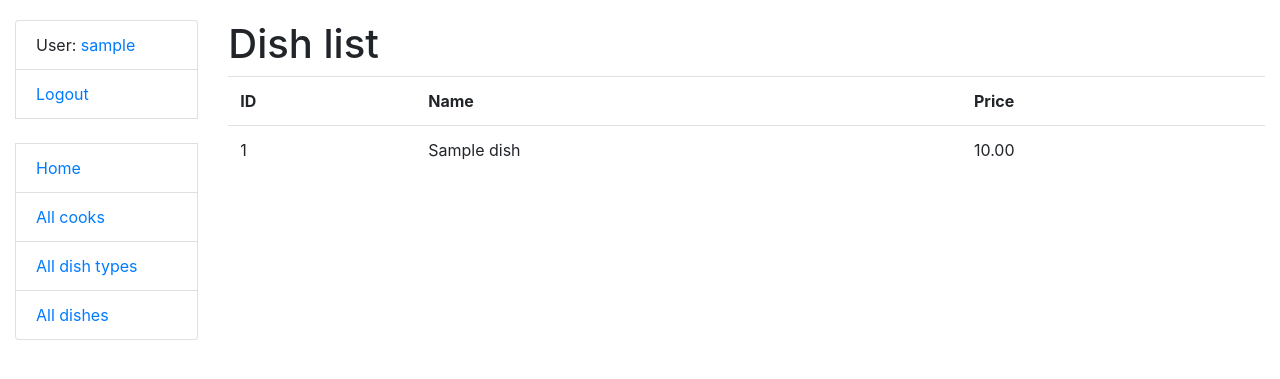
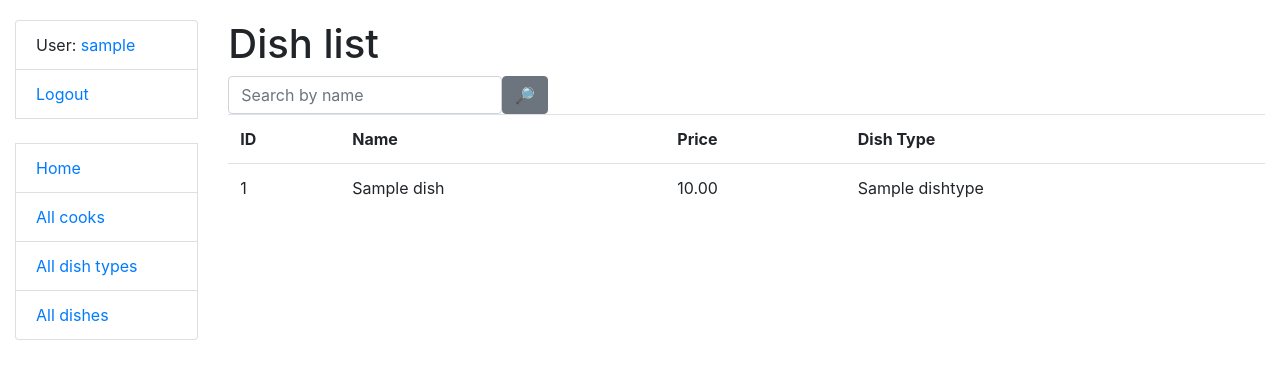
Before and after one commit to arsenmakovei/restaurant-kitchen-service, a Django app: page /dishes/ in a window 1280 px wide. Shown: the top 379 px of the page. Run offline with Django 4.2, Linux system fonts and the light colour scheme; a user stored in the database is signed in; tables that the repository leaves empty hold one stand-in row (values such as "Sample post"); some libraries are stand-ins or nearby versions.

Commit message:
Added search fields for models lists; fixed pagination, N+1 problem

```diff
--- /dev/null
+++ b/restaurant/forms.py
@@ -0,0 +1,28 @@
+from django import forms
+
+
+class DishTypeSearchForm(forms.Form):
+    name = forms.CharField(
+        max_length=255,
+        required=False,
+        label="",
+        widget=forms.TextInput(attrs={"placeholder": "Search by name"})
+    )
+
+
+class DishSearchForm(forms.Form):
+    name = forms.CharField(
+        max_length=255,
+        required=False,
+        label="",
+        widget=forms.TextInput(attrs={"placeholder": "Search by name"})
+    )
+
+
+class CookSearchForm(forms.Form):
+    username = forms.CharField(
+        max_length=150,
+        required=False,
+        label="",
+        widget=forms.TextInput(attrs={"placeholder": "Search by username"})
+    )
--- a/restaurant/views.py
+++ b/restaurant/views.py
@@ -3,6 +3,7 @@ from django.contrib.auth.mixins import LoginRequiredMixin
 from django.shortcuts import render
 from django.views import generic
 
+from restaurant.forms import DishTypeSearchForm, DishSearchForm, CookSearchForm
 from restaurant.models import Cook, DishType, Dish
 
 
@@ -31,12 +32,71 @@ class DishTypeListView(LoginRequiredMixin, generic.ListView):
     template_name = "restaurant/dish_type_list.html"
     paginate_by = 5
 
+    def get_context_data(self, *, object_list=None, **kwargs):
+        context = super(DishTypeListView, self).get_context_data(**kwargs)
+
+        name = self.request.GET.get("name", "")
+
+        context["search_form"] = DishTypeSearchForm(initial={"name": name})
+
+        return context
+
+    def get_queryset(self):
+        form = DishTypeSearchForm(self.request.GET)
+
+        if form.is_valid():
+            return DishType.objects.filter(
+                name__icontains=form.cleaned_data["name"]
+            )
+
+        return self.queryset
+
 
 class DishListView(LoginRequiredMixin, generic.ListView):
     model = Dish
     paginate_by = 5
 
+    def get_context_data(self, *, object_list=None, **kwargs):
+        context = super(DishListView, self).get_context_data(**kwargs)
+
+        name = self.request.GET.get("name", "")
+
+        context["search_form"] = DishSearchForm(initial={"name": name})
+
+        return context
+
+    def get_queryset(self):
+        queryset = Dish.objects.select_related("dish_type")
+
+        form = DishSearchForm(self.request.GET)
+
+        if form.is_valid():
+            return queryset.filter(
+                name__icontains=form.cleaned_data["name"]
+            )
+
+        return queryset
+
 
 class CookListView(LoginRequiredMixin, generic.ListView):
     model = Cook
     paginate_by = 5
+
+    def get_context_data(self, *, object_list=None, **kwargs):
+        context = super(CookListView, self).get_context_data(**kwargs)
+
+        username = self.request.GET.get("username", "")
+
+        context["search_form"] = CookSearchForm(initial={"username": username})
+
+        return context
+
+    def get_queryset(self):
+        form = CookSearchForm(self.request.GET)
+
+        if form.is_valid():
+            return Cook.objects.filter(
+                username__icontains=form.cleaned_data["username"]
+            )
+
+        return self.queryset
--- a/templates/includes/pagination.html
+++ b/templates/includes/pagination.html
@@ -1,8 +1,10 @@
+{% load query_transform %}
+
 {% if is_paginated %}
   <ul class="pagination">
     {% if page_obj.has_previous %}
       <li class="page-item">
-        <a href="?page= {{ page_obj.previous_page_number }}" class="page-link">prev</a>
+        <a href="?{% query_transform request page=page_obj.previous_page_number %}" class="page-link">prev</a>
       </li>
     {% endif %}
     <li class="page-item active">
@@ -10,7 +12,7 @@
     </li>
     {% if page_obj.has_next %}
       <li class="page-item">
-        <a href="?page= {{ page_obj.next_page_number }}" class="page-link">next</a>
+        <a href="?{% query_transform request page=page_obj.next_page_number %}" class="page-link">next</a>
       </li>
     {% endif %}
   </ul>
--- /dev/null
+++ b/templates/includes/search_form.html
@@ -0,0 +1,6 @@
+{% load crispy_forms_filters %}
+
+<form action="" method="get" class="form-inline">
+  {{ search_form|crispy }}
+  <input class="btn btn-secondary" type="submit" value="🔎">
+</form>
--- a/templates/restaurant/cook_list.html
+++ b/templates/restaurant/cook_list.html
@@ -5,6 +5,7 @@
   </h1>
 
   {% if cook_list %}
+    {% include "includes/search_form.html" %}
     <table class="table">
       <tr>
         <th>ID</th>
@@ -22,7 +23,6 @@
           <td>{{ cook.years_of_experience }}</td>
         </tr>
       {% endfor %}
-
     </table>
   {% else %}
     <p>There are no cooks in the service.</p>
--- a/templates/restaurant/dish_list.html
+++ b/templates/restaurant/dish_list.html
@@ -5,11 +5,13 @@
     Dish list
   </h1>
   {% if dish_list %}
+    {% include "includes/search_form.html" %}
     <table class="table">
       <tr>
         <th>ID</th>
         <th>Name</th>
         <th>Price</th>
+        <th>Dish Type</th>
       </tr>
 
       {% for dish in dish_list %}
@@ -23,6 +25,9 @@
           <td>
               {{ dish.price }}
           </td>
+          <td>
+            {{ dish.dish_type }}
+          </td>
         </tr>
       {% endfor %}
     </table>
```
Also changed, not shown: restaurant/templatetags/query_transform.py (added, +15 -0 lines), templates/restaurant/dish_type_list.html (+3 -5 lines). Lines whose indentation alone changed are shown as unchanged.
